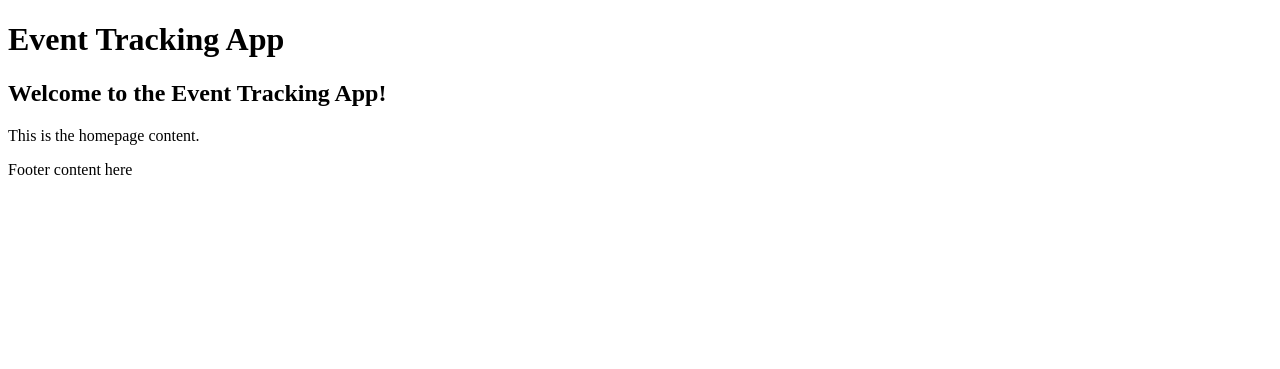
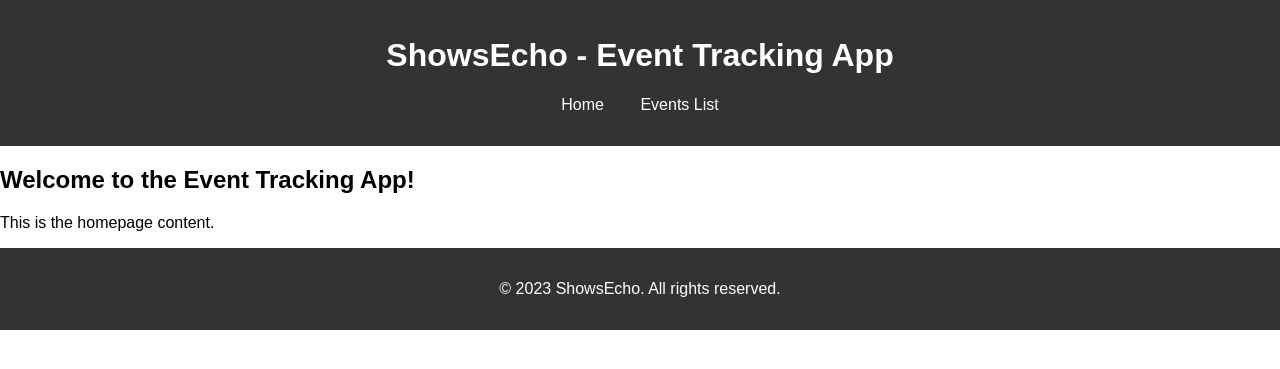
Before and after one commit to easybulb/event-tracking-app, a Django app: page / in a window 1280 px wide. Shown: the top 369 px of the page. Run offline with Django 5.2, Linux system fonts and the light colour scheme.

Commit message:
add api to views and create events page templates

```diff
--- a/events/urls.py
+++ b/events/urls.py
@@ -3,4 +3,5 @@ from . import views
 
 urlpatterns = [
     path('', views.home, name='home'),  # Home page URL
+    path('events/', views.fetch_events, name='events_list'),
 ]
--- a/events/views.py
+++ b/events/views.py
@@ -1,4 +1,13 @@
 from django.shortcuts import render
+import requests
 
 def home(request):
     return render(request, 'events/index.html')
+
+def fetch_events(request):
+    city = "Manchester"  # Example city; you could make this dynamic later
+    url = f"https://www.eventbriteapi.com/v3/events/search/?location.address={city}&location.within=50km"
+    headers = {"Authorization": f"Bearer MZCASTP7MNUMGV2QOF5C"}
+    response = requests.get(url, headers=headers)
+    events = response.json().get('events', [])
+    return render(request, 'events_list.html', {'events': events})
--- a/showsecho/settings.py
+++ b/showsecho/settings.py
@@ -99,7 +99,7 @@ import dj_database_url
 DATABASES = {
     'default': dj_database_url.config(
         conn_max_age=600,
-        ssl_require=True,
+        ssl_require=False,
         default='postgres://your-default-url'
     )
 }
--- a/showsecho/urls.py
+++ b/showsecho/urls.py
@@ -15,9 +15,12 @@ Including another URLconf
     2. Add a URL to urlpatterns:  path('blog/', include('blog.urls'))
 """
 from django.contrib import admin
+from events import views
 from django.urls import path, include
 
 urlpatterns = [
     path('admin/', admin.site.urls),
+    path('', views.home, name='index'),
     path('', include('events.urls')),
+    path('events/', views.fetch_events, name='events_list'),
 ]
--- /dev/null
+++ b/static/css/style.css
@@ -0,0 +1,27 @@
+body {
+    font-family: Arial, sans-serif;
+    margin: 0;
+    padding: 0;
+}
+
+header, footer {
+    background-color: #333;
+    color: white;
+    text-align: center;
+    padding: 1rem;
+}
+
+nav ul {
+    list-style: none;
+    padding: 0;
+}
+
+nav ul li {
+    display: inline;
+    margin: 0 1rem;
+}
+
+nav ul li a {
+    color: white;
+    text-decoration: none;
+}
--- a/templates/base.html
+++ b/templates/base.html
@@ -1,24 +1,33 @@
+
+{% load static %}
+
+
 <!DOCTYPE html>
 <html lang="en">
 <head>
     <meta charset="UTF-8">
     <meta name="viewport" content="width=device-width, initial-scale=1.0">
     <title>{% block title %}Event Tracking{% endblock %}</title>
-    <!-- CSS or other links go here -->
+    <link rel="stylesheet" href="{% static 'css/style.css' %}">
 </head>
 <body>
     <header>
-        <h1>Event Tracking App</h1>
-        <!-- Navigation or header content -->
+        <h1>ShowsEcho - Event Tracking App</h1>
+        <nav>
+            <ul>
+                <li><a href="{% url 'index' %}">Home</a></li>
+                <li><a href="{% url 'events_list' %}">Events List</a></li>
+            </ul>
+        </nav>
     </header>
 
-    <div class="content">
-        {% block content %}  <!-- This block will be filled by other templates -->
+    <main class="content">
+        {% block content %}
         {% endblock %}
-    </div>
+    </main>
 
     <footer>
-        <p>Footer content here</p>
+        <p>&copy; 2023 ShowsEcho. All rights reserved.</p>
     </footer>
 </body>
 </html>
```
Also changed, not shown: events/templates/events_list.html (added, +18 -0 lines).
